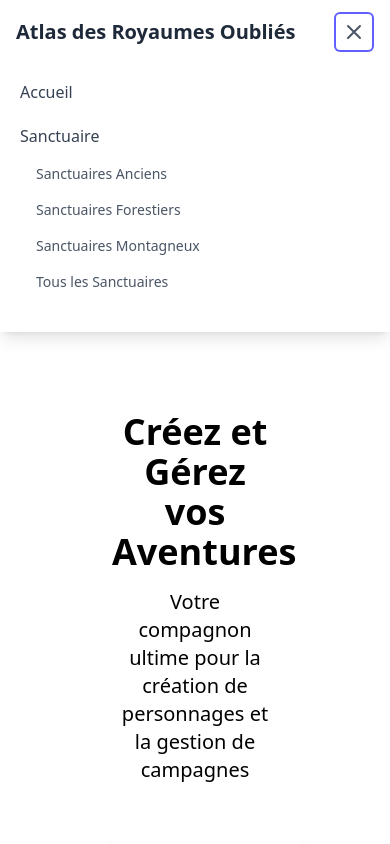
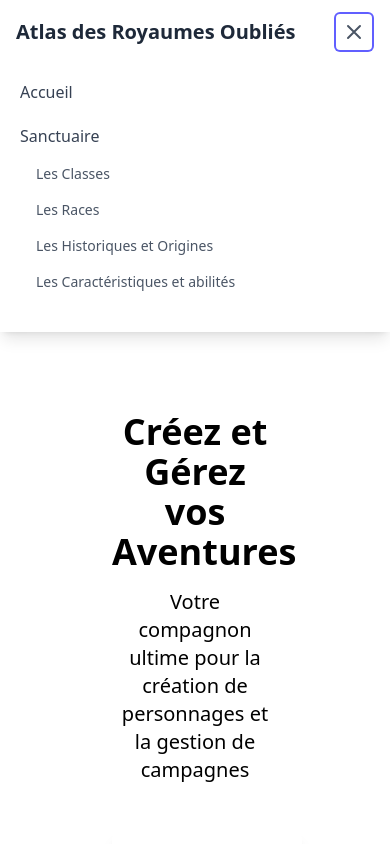
Before and after one commit to Thomas-Trehou/atlasdd-front-reborn, an Angular app: page / in a window 390 px wide. Both pictures are taken after a click on the button 354 px from the left and 32 px from the top of the page. Shown: the top 844 px of the page. Built offline with nearby package versions, Linux system fonts and the light colour scheme.

Commit message:
refacto navbar

```diff
--- a/src/app/shared/navbar/navbar.component.html
+++ b/src/app/shared/navbar/navbar.component.html
@@ -26,7 +26,8 @@
             <div class="py-1">
                 <a href="/sanctuary/classes" class="block px-4 py-2 text-sm text-gray-700 hover:bg-gray-100">Les Classes</a>
                 <a href="/sanctuary/races" class="block px-4 py-2 text-sm text-gray-700 hover:bg-gray-100">Les Races</a>
-                <a href="/sanctuary/backgrounds" class="block px-4 py-2 text-sm text-gray-700 hover:bg-gray-100">Les Backgrounds</a>
+                <a href="/sanctuary/backgrounds" class="block px-4 py-2 text-sm text-gray-700 hover:bg-gray-100">Les Historiques et Origines</a>
+                <a href="/sanctuary/abilities" class="block px-4 py-2 text-sm text-gray-700 hover:bg-gray-100">Les Caractéristiques et Abilités</a>
               </div>
             </div>
           </div>
@@ -94,17 +95,17 @@
         </a>
         <!-- Sous-menus toujours visibles en mobile ou avec toggleSanctuaryMenu() -->
         <div class="pl-4">
-          <a href="/sanctuary/ancient" class="block px-3 py-2 text-sm text-gray-600 hover:text-gray-900 hover:bg-gray-50">
-            Sanctuaires Anciens
+          <a href="/sanctuary/classes" class="block px-3 py-2 text-sm text-gray-600 hover:text-gray-900 hover:bg-gray-50">
+            Les Classes
           </a>
-          <a href="/sanctuary/forest" class="block px-3 py-2 text-sm text-gray-600 hover:text-gray-900 hover:bg-gray-50">
-            Sanctuaires Forestiers
+          <a href="/sanctuary/races" class="block px-3 py-2 text-sm text-gray-600 hover:text-gray-900 hover:bg-gray-50">
+            Les Races
           </a>
-          <a href="/sanctuary/mountain" class="block px-3 py-2 text-sm text-gray-600 hover:text-gray-900 hover:bg-gray-50">
-            Sanctuaires Montagneux
+          <a href="/sanctuary/backgrounds" class="block px-3 py-2 text-sm text-gray-600 hover:text-gray-900 hover:bg-gray-50">
+            Les Historiques et Origines
           </a>
-          <a href="/sanctuary/all" class="block px-3 py-2 text-sm text-gray-600 hover:text-gray-900 hover:bg-gray-50">
-            Tous les Sanctuaires
+          <a href="/sanctuary/abilities" class="block px-3 py-2 text-sm text-gray-600 hover:text-gray-900 hover:bg-gray-50">
+            Les Caractéristiques et abilités
           </a>
         </div>
       </div>
```
